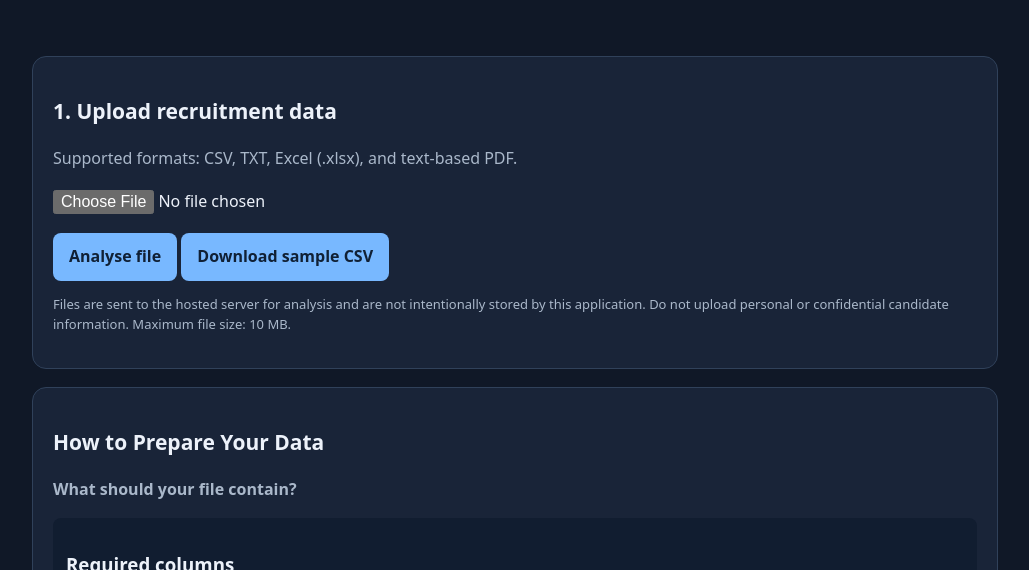
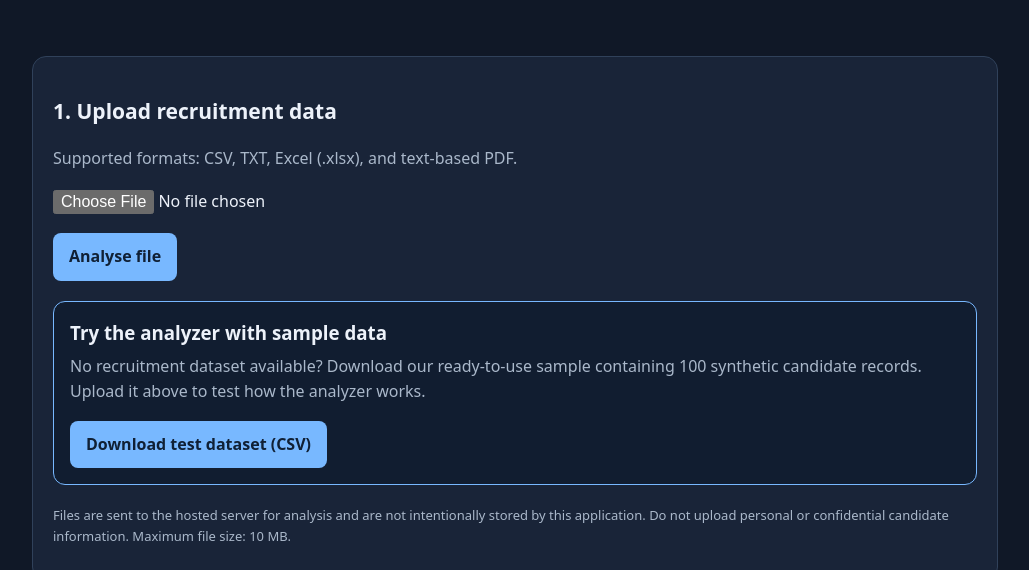
Before and after one commit to Akatsuki777777/recruitment-fairness-checker, a plain HTML site: page index.html in a window 1280 px wide. Shown: the part 230-800 px from the top of the page, without its empty margins (125-1154 px from the left). Drawn offline with Linux system fonts and the light colour scheme.

Commit message:
Add prominent sample dataset download section

```diff
--- a/index.html
+++ b/index.html
@@ -31,6 +31,10 @@ th{color:var(--accent)}
 .warning{border-left:3px solid #e8b45d;padding:12px;background:#252536}
 .error{color:#ff9999}.good{color:#8ee0b0}
 .small{font-size:13px}
+.sample-box{background:#111d30;border:1px solid var(--accent);border-radius:12px;padding:16px;margin:20px 0}
+.sample-box h3{margin:0 0 6px;color:var(--text)}
+.sample-box p{margin:6px 0 12px}
+.sample{margin-top:4px}
 .hidden{display:none}
 footer{border-top:1px solid var(--border);margin-top:30px;padding-top:15px}
 </style>
@@ -49,7 +53,11 @@ footer{border-top:1px solid var(--border);margin-top:30px;padding-top:15px}
 
 <input id="file" type="file" accept="*/*">
 <button id="analyse">Analyse file</button>
-<a class="sample" href="/sample_recruitment.csv" download>Download sample CSV</a>
+<div class="sample-box">
+<h3>Try the analyzer with sample data</h3>
+<p>No recruitment dataset available? Download our ready-to-use sample containing 100 synthetic candidate records. Upload it above to test how the analyzer works.</p>
+<a class="sample" href="/sample_recruitment.csv" download>Download test dataset (CSV)</a>
+</div>
 <p class="small">Files are sent to the hosted server for analysis and are not intentionally stored by this application. Do not upload personal or confidential candidate information. Maximum file size: 10 MB.</p>
 <div id="message" role="status" aria-live="polite"></div>
 </section>
```
